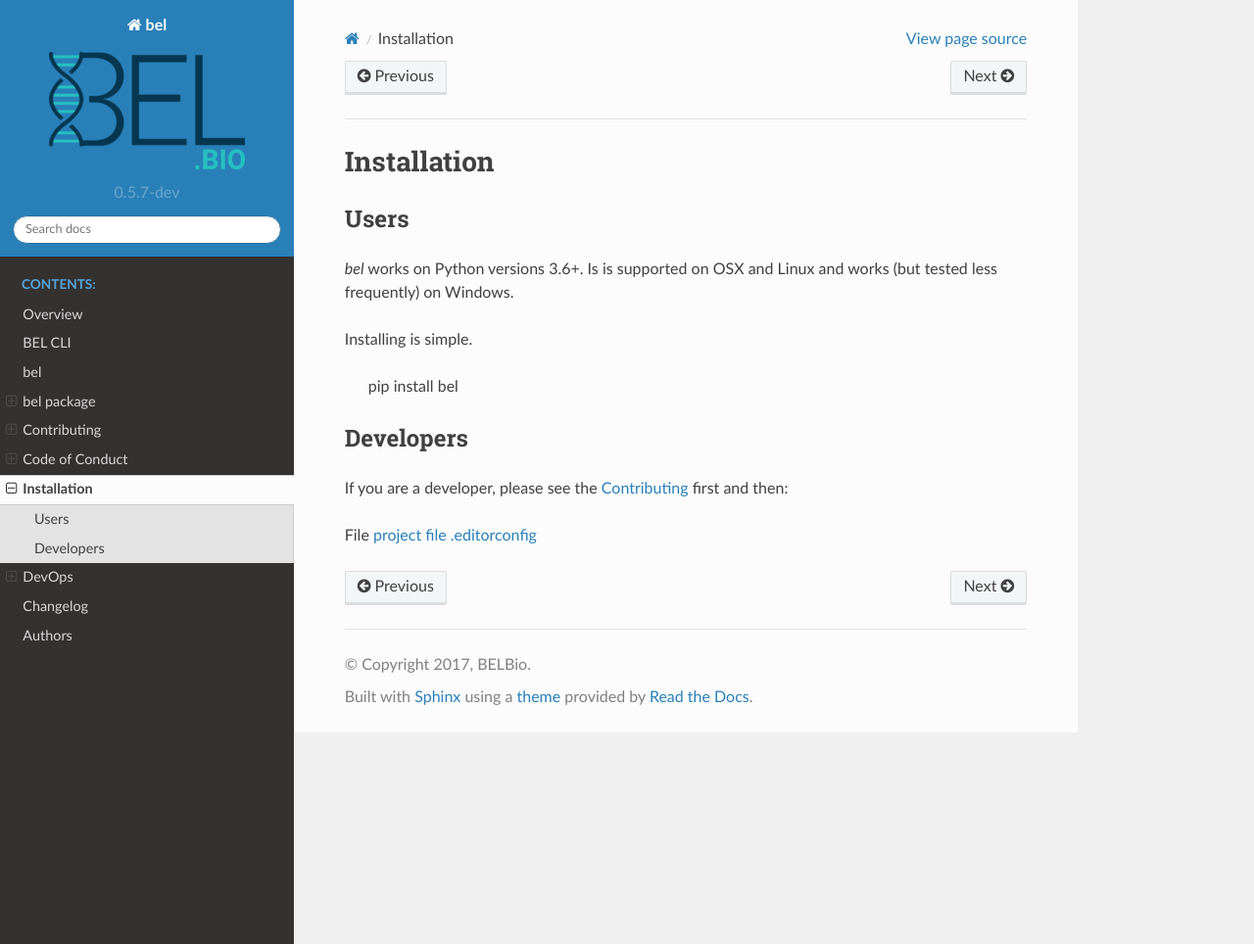
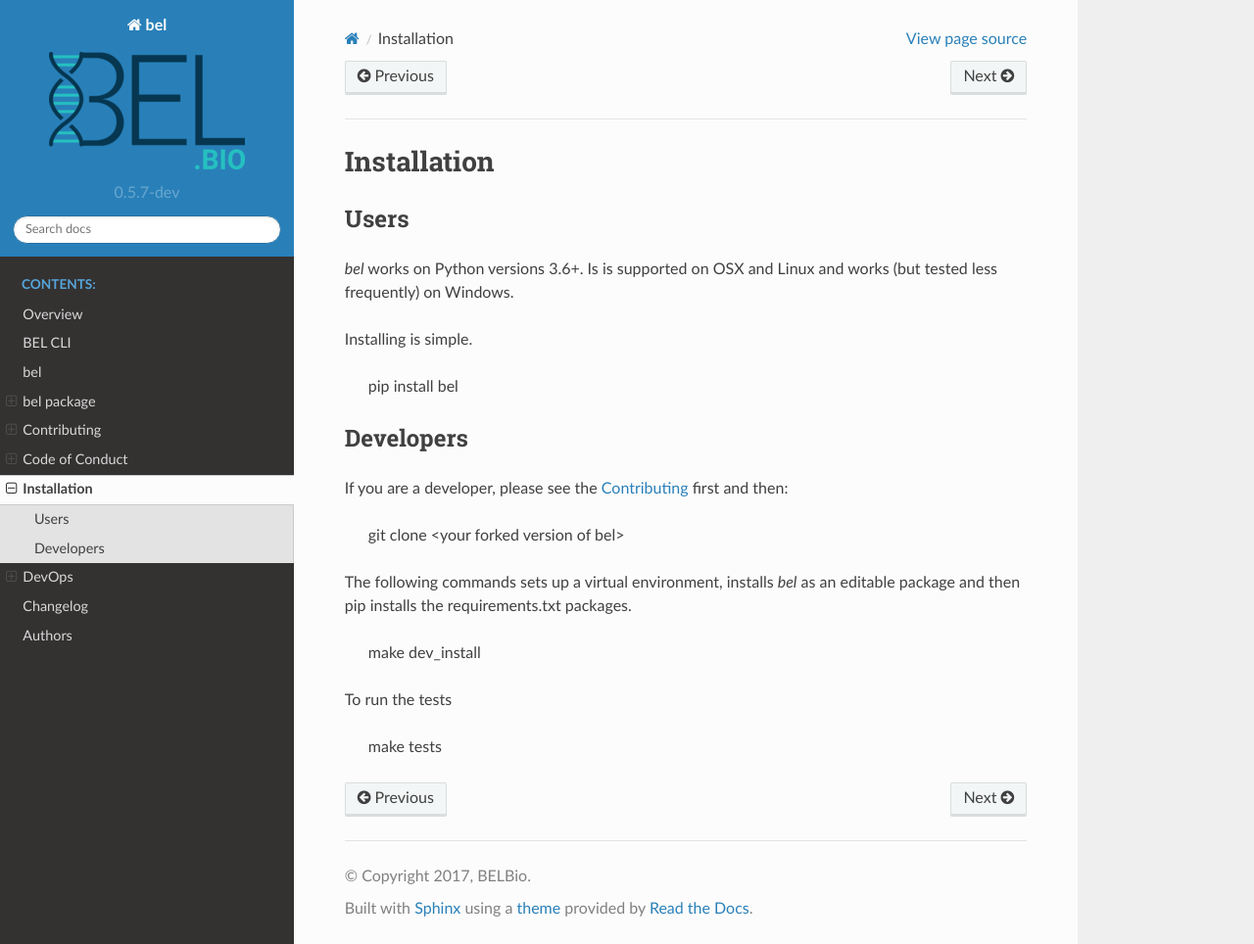
Before and after one commit to belbio/bel, a Sphinx documentation site: the page built from docs/source/install.rst, in a window 1280 px wide and 964 px high. Shown: the whole window at 98% size. Built offline with Sphinx 7.4.7 and the Read the Docs theme 2.0.0, drawn with Linux system fonts in a browser that asks for light colours.

Commit message:
install documentation

```diff
--- a/docs/source/install.rst
+++ b/docs/source/install.rst
@@ -15,5 +15,12 @@ Developers
 
 If you are a developer, please see the :doc:`link_contributing` first and then:
 
+    git clone <your forked version of bel>
 
-File :project:`.editorconfig`
+The following commands sets up a virtual environment, installs *bel* as an editable package and then pip installs the requirements.txt packages.
+
+    make dev_install
+
+To run the tests
+
+    make tests
--- a/requirements.txt
+++ b/requirements.txt
@@ -21,6 +21,7 @@ sphinx-autobuild==0.7.1
 sphinx-autodoc-typehints==1.2.3
 sphinx-click==1.0.4
 sphinx-rtd-theme==0.2.4
+sphinxcontrib-gravatar==0.1.2
 TatSu==4.2.5
 timy==0.4.0
 twine==1.9.1
```
